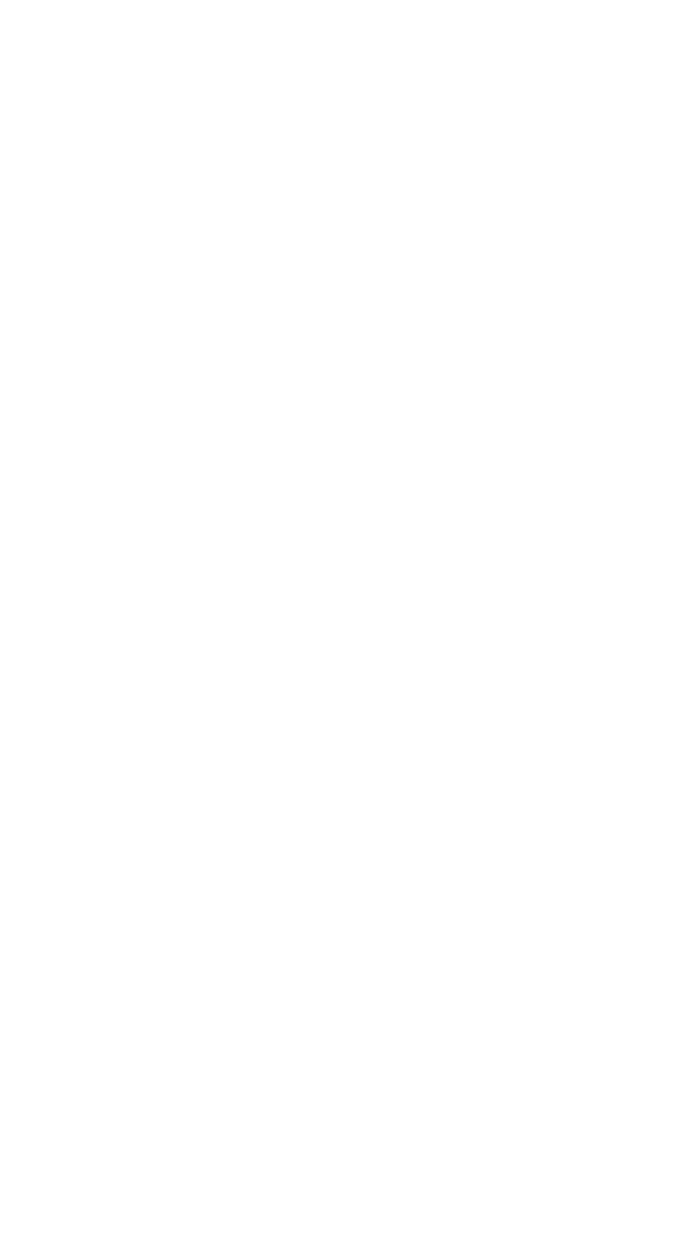
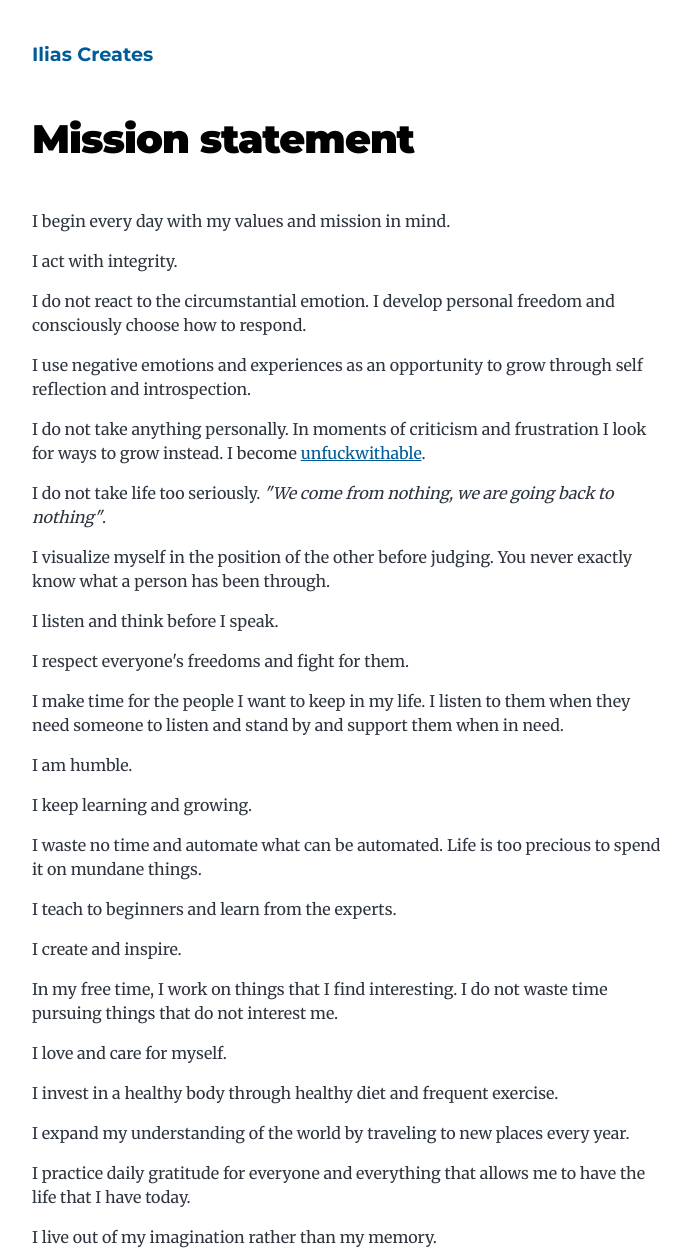
Before and after one commit to nop33/iliascreates, a Gatsby site: page /mission in a window 1280 px wide. Before the commit this address had no page. Shown: the top 1252 px of the page, without its empty margins (292-983 px from the left). Before the commit the page ends 800 px from the top, so only its background shows below. Built offline with nearby package versions, Linux system fonts and the light colour scheme; Gatsby itself is replaced by a stand-in of ours.

Commit message:
Create mission statement page

```diff
--- /dev/null
+++ b/content/page/mission.md
@@ -0,0 +1,29 @@
+---
+title: Mission statement
+description: My personal mission statement, an experiment to remind myself what is actually important to me in times when what is important gets burried under layers of pressing problems and immediate concerns.
+---
+
+- I begin every day with my values and mission in mind.
+- I act with integrity.
+- I do not react to the circumstantial emotion. I develop personal freedom and consciously choose how to respond.
+- I use negative emotions and experiences as an opportunity to grow through self reflection and introspection.
+- I do not take anything personally. In moments of criticism and frustration I look for ways to grow instead. I become [unfuckwithable](https://www.urbandictionary.com/define.php?term=Unfuckwithable).
+- I do not take life too seriously. _"We come from nothing, we are going back to nothing"_.
+- I visualize myself in the position of the other before judging. You never exactly know what a person has been through.
+- I listen and think before I speak.
+- I respect everyone's freedoms and fight for them.
+- I make time for the people I want to keep in my life. I listen to them when they need someone to listen and stand by and support them when in need.
+- I am humble.
+- I keep learning and growing.
+- I waste no time and automate what can be automated. Life is too precious to spend it on mundane things.
+- I teach to beginners and learn from the experts.
+- I create and inspire.
+- In my free time, I work on things that I find interesting. I do not waste time pursuing things that do not interest me.
+- I love and care for myself.
+- I invest in a healthy body through healthy diet and frequent exercise.
+- I expand my understanding of the world by traveling to new places every year.
+- I practice daily gratitude for everyone and everything that allows me to have the life that I have today.
+- I live out of my imagination rather than my memory.
+- Money serve my goals. I do not serve money.
+- I take every decision based on my values, principals and mission.
+- I give myself a break every now and again. _"Everything in moderation, including moderation"_.
--- a/gatsby-config.js
+++ b/gatsby-config.js
@@ -14,11 +14,19 @@ module.exports = {
     },
   },
   plugins: [
+    `gatsby-plugin-sass`,
     {
       resolve: `gatsby-source-filesystem`,
       options: {
         path: `${__dirname}/content/blog`,
         name: `blog`,
+      },
+    },
+    {
+      resolve: `gatsby-source-filesystem`,
+      options: {
+        path: `${__dirname}/content/page`,
+        name: `page`,
       },
     },
     {
--- a/gatsby-node.js
+++ b/gatsby-node.js
@@ -12,6 +12,7 @@ exports.createPages = async ({ graphql, actions, reporter }) => {
     `
       {
         allMarkdownRemark(
+          filter: { fields: { contentType: { eq: "blog" } } }
           sort: { fields: [frontmatter___date], order: DESC }
           limit: 1000
         ) {
@@ -65,11 +66,17 @@ exports.onCreateNode = ({ node, actions, getNode }) => {
 
   if (node.internal.type === `MarkdownRemark`) {
     const value = createFilePath({ node, getNode })
+    const type = getNode(node.parent).sourceInstanceName
 
     createNodeField({
       name: `slug`,
       node,
       value,
+    })
+    createNodeField({
+      name: `contentType`,
+      node,
+      value: type,
     })
   }
 }
@@ -114,6 +121,7 @@ exports.createSchemaCustomization = ({ actions }) => {
 
     type Fields {
       slug: String
+      contentType: String
     }
   `)
 }
--- a/package.json
+++ b/package.json
@@ -13,6 +13,7 @@
     "gatsby-plugin-monetization": "^1.0.0-rc.6",
     "gatsby-plugin-offline": "^3.2.30",
     "gatsby-plugin-react-helmet": "^3.3.12",
+    "gatsby-plugin-sass": "^3.2.0",
     "gatsby-plugin-sharp": "^2.6.38",
     "gatsby-remark-copy-linked-files": "^2.3.18",
     "gatsby-remark-images": "^3.3.32",
@@ -27,6 +28,7 @@
     "react": "^16.12.0",
     "react-dom": "^16.12.0",
     "react-helmet": "^5.2.1",
+    "sass": "^1.32.8",
     "typeface-merriweather": "0.0.72",
     "typeface-montserrat": "0.0.75"
   },
--- /dev/null
+++ b/src/components/mission.js
@@ -0,0 +1,9 @@
+import React from "react"
+
+import styles from "./mission.module.scss"
+
+const Mission = ({ children }) => {
+  return <div className={styles.mission}>{children}</div>
+}
+
+export default Mission
--- /dev/null
+++ b/src/components/mission.module.scss
@@ -0,0 +1,5 @@
+.mission {
+  ul {
+    list-style: none;
+  }
+}
--- /dev/null
+++ b/src/components/page-layout.js
@@ -0,0 +1,18 @@
+import React from "react"
+import { Link } from "gatsby"
+
+const Layout = ({ location, title, siteTitle, children }) => {
+  return (
+    <div className="global-wrapper">
+      <header className="global-header">
+        <Link className="header-link-home" to="/">
+          {siteTitle}
+        </Link>
+        <h1>{title}</h1>
+      </header>
+      <main>{children}</main>
+    </div>
+  )
+}
+
+export default Layout
--- a/src/pages/index.js
+++ b/src/pages/index.js
@@ -72,7 +72,10 @@ export const pageQuery = graphql`
         title
       }
     }
-    allMarkdownRemark(sort: { fields: [frontmatter___date], order: DESC }) {
+    allMarkdownRemark(
+      filter: { fields: { contentType: { eq: "blog" } } }
+      sort: { fields: [frontmatter___date], order: DESC }
+    ) {
       nodes {
         excerpt
         fields {
--- /dev/null
+++ b/src/pages/mission.js
@@ -0,0 +1,55 @@
+import React from "react"
+import { graphql } from "gatsby"
+
+import PageLayout from "../components/page-layout"
+import SEO from "../components/seo"
+import Mission from "../components/mission"
+
+const BlogIndex = ({ data, location }) => {
+  const siteTitle = data.site.siteMetadata?.title
+  const page = data.allMarkdownRemark.nodes[0]
+  const pageData = page.frontmatter
+
+  return (
+    <PageLayout
+      location={location}
+      title={pageData.title}
+      siteTitle={siteTitle}
+    >
+      <SEO
+        title={pageData.title || siteTitle}
+        description={pageData.description}
+      />
+      <Mission>
+        <div dangerouslySetInnerHTML={{ __html: page.html }}></div>
+      </Mission>
+    </PageLayout>
+  )
+}
+
+export default BlogIndex
+
+export const pageQuery = graphql`
+  query {
+    site {
+      siteMetadata {
+        title
+      }
+    }
+    allMarkdownRemark(
+      filter: { fileAbsolutePath: { regex: "/page/mission.md/" } }
+    ) {
+      nodes {
+        excerpt
+        html
+        fields {
+          slug
+        }
+        frontmatter {
+          title
+          description
+        }
+      }
+    }
+  }
+`
```
Also changed, not shown: 1 other file.
